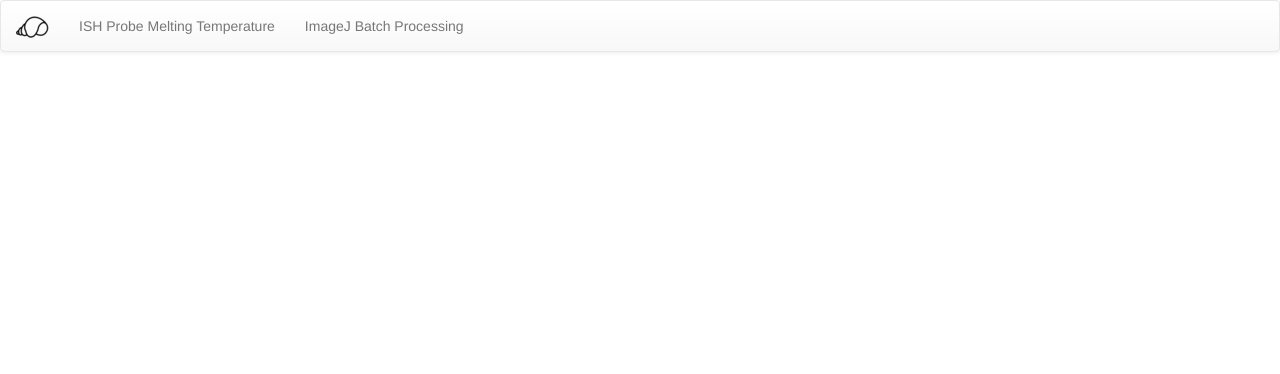
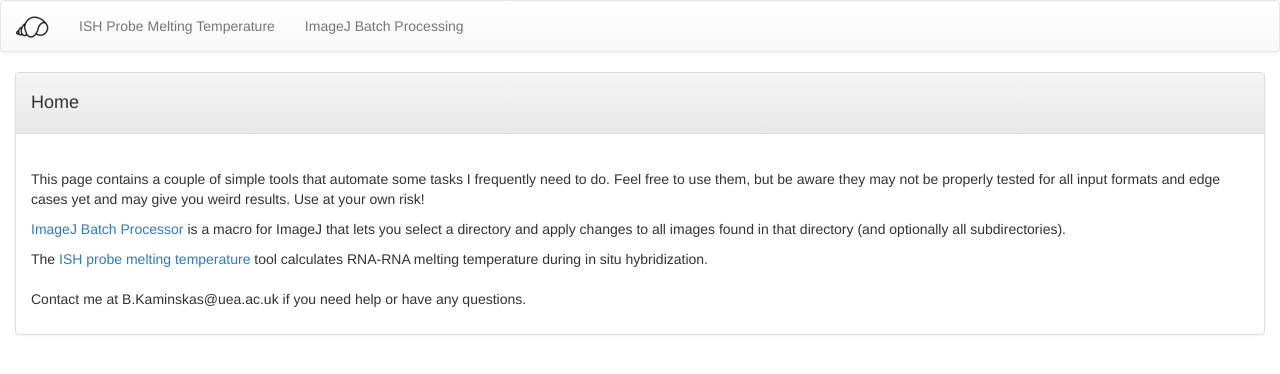
Before and after one commit to KaminskasB/page, a Django app: page / in a window 1280 px wide. Shown: the top 374 px of the page. Run offline with Django 3.2, Linux system fonts and the light colour scheme; some libraries are stand-ins or nearby versions.

Commit message:
Updated templates to give more guidance

```diff
--- a/ISH/ISH/settings.py
+++ b/ISH/ISH/settings.py
@@ -23,10 +23,10 @@ BASE_DIR = os.path.dirname(os.path.dirname(os.path.abspath(__file__)))
 SECRET_KEY = 'wa8%-co*xgb^0)d=@f!fj_v099-^fsac@9hrc8zys%izh0$07*'
 
 # SECURITY WARNING: don't run with debug turned on in production!
-DEBUG = True
+DEBUG = False
 
 ALLOWED_HOSTS = [
-    #'kaminskasb.pythonanywhere.com',
+    'kaminskasb.pythonanywhere.com',
 ]
 
 
--- a/ISH/home/templates/home/index.html
+++ b/ISH/home/templates/home/index.html
@@ -32,7 +32,8 @@
         <!-- Collect the nav links, forms, and other content for toggling -->
         <div class="collapse navbar-collapse" id="bs-example-navbar-collapse-1">
             <ul class="nav navbar-nav">
-        <li><a href="/temperature/index/">ISH Probe Melting Temperature <span class="sr-only">(current)</span></a></li>
+                <li><a href="/temperature/index/">ISH Probe Melting Temperature <span
+                        class="sr-only">(current)</span></a></li>
                 <li><a href="/imagej/index/">ImageJ Batch Processing</a></li>
             </ul>
 
@@ -40,6 +41,29 @@
     </div>
 </nav>
 
+<div class="content">
 
+
+    <div class="container-fluid">
+        <div class="panel panel-default">
+            <div class="panel-heading">
+                <h4>Home</h4>
+            </div>
+            <h1></h1>
+            <div class="panel-body">
+                <p>This page contains a couple of simple tools that automate some tasks I frequently need to do. Feel
+                    free to use them, but be aware they may not be properly tested for all input formats and edge cases
+                    yet and may give you weird results. Use at your own risk!</p>
+                <p><a href="/imagej/index/">ImageJ Batch Processor</a> is a macro for ImageJ that lets you select a
+                    directory and apply changes to all
+                    images found in that directory (and optionally all subdirectories).</p>
+                <p>The <a href="/temperature/index/">ISH probe melting temperature</a> tool calculates RNA-RNA melting
+                    temperature during in situ hybridization.</p>
+                <h1></h1>
+                <p>Contact me at B.Kaminskas@uea.ac.uk if you need help or have any questions.</p>
+            </div>
+        </div>
+    </div>
+</div>
 </body>
 </html>
--- a/ISH/imagej/views.py
+++ b/ISH/imagej/views.py
@@ -1,4 +1,5 @@
 from django.shortcuts import render
+
 
 # Create your views here.
 
--- a/ISH/temperature/templates/temperature/index.html
+++ b/ISH/temperature/templates/temperature/index.html
@@ -128,7 +128,11 @@
                 <h1></h1>
                 <p>This tool calculates RNA-RNA melting temperature during in situ hybridization (Wilkinson.
                     1992).</p>
-                <p>Note that this application is in its early stages, so might not give correct results/crash with untested inputs. If the output looks wrong, it might be (normally expect melting temperature in the 80-100 °C range). Use common sense and at your own risk!</p>
+                <p>Note that this application is in its early stages, so might not give correct results/crash with
+                    untested inputs. If the output looks wrong, it might be (normally expect melting temperature in the
+                    80-100 °C range). Use common sense and at your own risk!</p>
+                <h1></h1>
+                <p>Contact me at B.Kaminskas@uea.ac.uk if you need help or have any questions.</p>
                 <h1></h1>
                 <p><b>Wilkinson DG, ed</b> (1992) <i>In situ Hybridization: A Practical Approach.</i> Oxford: IRL Press.
                 </p>
```
Also changed, not shown: ISH/imagej/templates/imagej/index.html (+20 -10 lines). Lines whose indentation alone changed are shown as unchanged.
